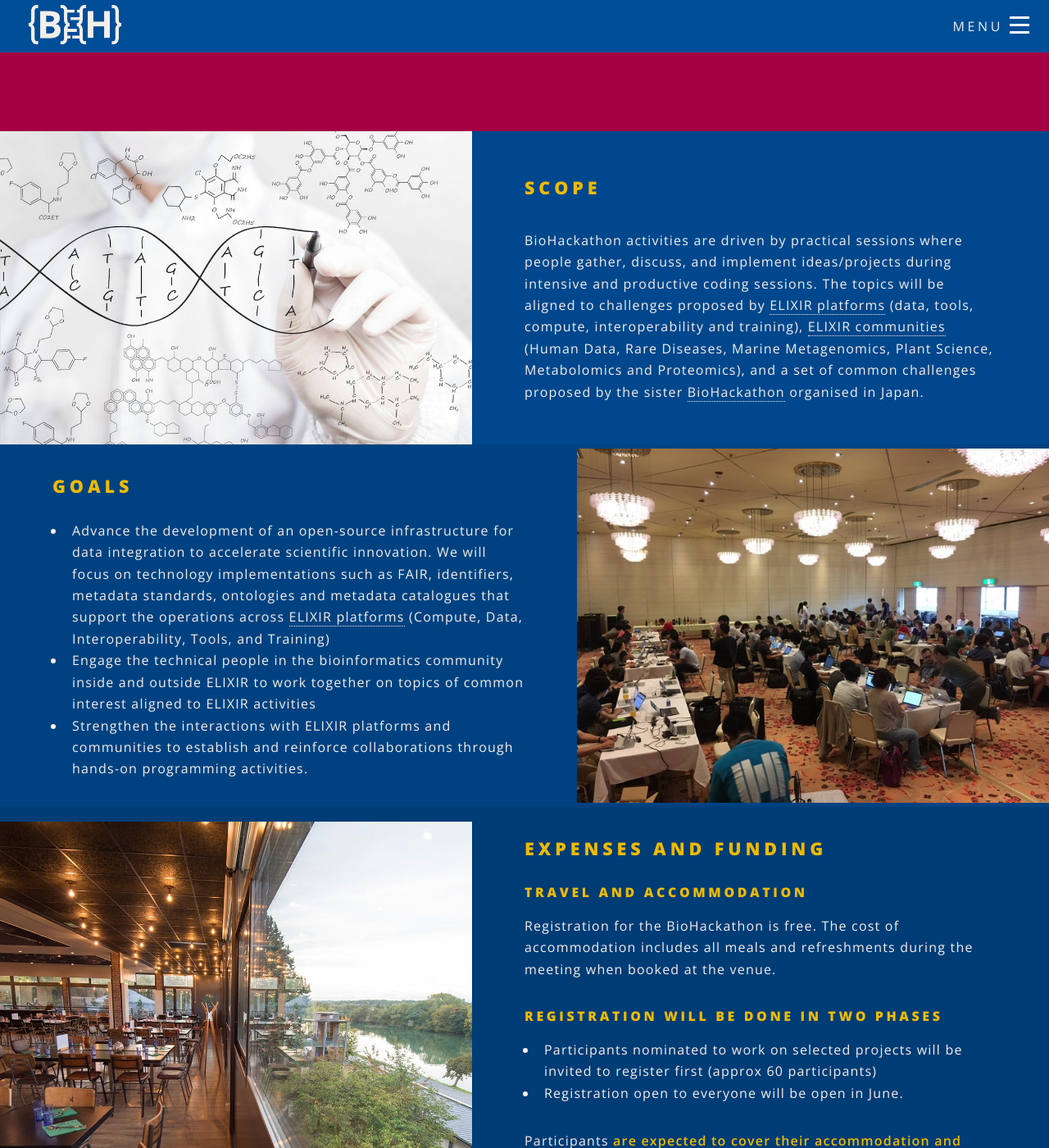
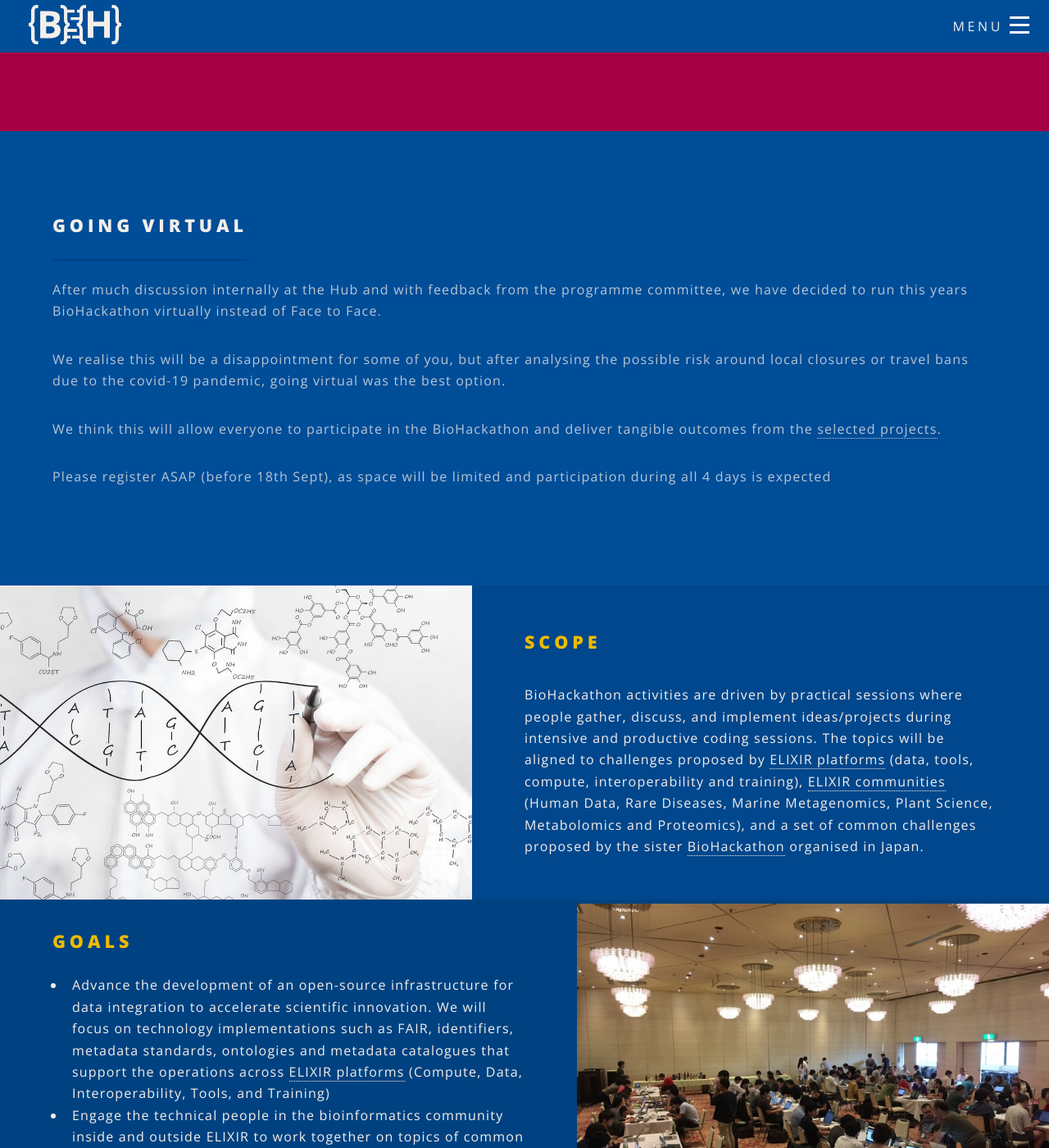
Before and after one commit to elixir-europe/biohackathon-europe-2020, a Jekyll site: the page built from index.html, in a window 1280 px wide and 1400 px high, scrolled down 896 px. Shown: the whole window at 82% size. Built offline with Jekyll 4.4.1, drawn with Linux system fonts in a browser that asks for light colours; nearby versions of some CDN libraries; some of the changed text lies outside the part shown.

Commit message:
Going virtual message, removed venue information

```diff
--- a/_includes/header.html
+++ b/_includes/header.html
@@ -20,11 +20,6 @@
 
             <li><a href="{{ site.baseurl }}/committee.html">Committee</a></li>
             <li><a href="{{ site.baseurl }}/projects.html">Projects</a></li>
-            <li>
-              <a href="{{ site.baseurl }}/venue.html">Venue</a>
-              <span class="sub-item"><i class="fa fa-angle-right" class="scrolly"></i><a href="{{ site.baseurl }}/venue.html#venue-accomodation">Accomodation</a></span>
-              <span class="sub-item"><i class="fa fa-angle-right" class="scrolly"></i><a href="{{ site.baseurl }}/venue.html#venue-access">Travel information</a></span>
-            </li>
             <li><a href="{{ site.baseurl }}/biohackathons.html">Other Biohackathons</a></li>
             <li><a href="{{ site.baseurl }}/registration.html">Registration</a></li>
             <li><a href="{{ site.baseurl }}/contact.html">Contact</a></li>
--- a/index.html
+++ b/index.html
@@ -52,6 +52,19 @@ layout: landing
 	</div>
 </section>
 
+<!-- One -->
+<section class="wrapper style1">
+	<div class="inner">
+		<header class="major">
+			<h2>Going virtual</h2>
+			<p>After much discussion internally at the Hub and with feedback from the programme committee, we have decided to run this years  BioHackathon virtually instead of Face to Face.</p>
+			<p>We realise this will be a disappointment for some of you, but after analysing the possible risk around local closures or travel bans due to the covid-19 pandemic, going virtual was the best option.</p>
+			<p>We think this will allow everyone to participate in the BioHackathon and deliver tangible outcomes from the <a href="{{ site.baseurl }}/projects.html">selected projects</a>.</p>
+			<p>Please register ASAP (before 18th Sept),  as space will be limited and participation during all 4 days is expected</p>
+		</header>
+	</div>
+</section>
+
 <!-- Two -->
 <section id="landing-scope" class="wrapper alt style2">
 	<section class="spotlight">
@@ -85,15 +98,12 @@ layout: landing
 		</div>
 		<div class="content">
 			<h2>Expenses and funding</h2>
-			<h4>Travel and accommodation</h4>
-			<p>Registration for the BioHackathon is free. The cost of accommodation includes all meals and refreshments during the meeting when booked at the venue.</p>
+			<p>Registration for the BioHackathon is free.</p>
 			<h4>Registration will be done in two phases</h4>
 			<ul type="I">
 				<li>Participants nominated to work on selected projects will be invited to register first (approx 60 participants)</li>
 				<li>Registration open to everyone will be open in June.</li>
 			</ul>
-			<p>Participants <b>are expected to cover their accommodation and travel unless invited by project leads of selected projects (see selected proposals)</b>. Staying at the venue is highly preferred, since it maximises networking with all participants and gets the most out of the hacking. </p>
-			<a href="{{ site.baseurl }}/venue.html" class="button fit">Venue and accommodation details</a>
 		</div>
 	</section>
 	<section id="landing-benefit" class="spotlight">
@@ -140,57 +150,7 @@ layout: landing
 				<p>The call for hacking projects is open from <b>2nd March </b>and will close on <b>30th April</b> 2020. All project submissions will submitted through the EasyChair submission system by the nominated project lead and should include the following details </p>
 				<a href="{{ site.baseurl }}/projects" class="button fit special">Projects</a>
 			</li>
-			<!-- <li class="feat">
-				<h3>Information required</h3>
-				<ul>
-					<li>Title and description of the project (500 max word limit)</li>
-					<li>Include how the project aligns to the ELIXIR goals around <a href="https://www.elixir-europe.org/platforms" target="_blank">platforms</a> and <a href="https://elixir-europe.org/communities" target="_blank">communities</a></li>
-					<li>The contact details of the person leading the hacking project who will further be the main correspondent (we will only contact this main correspondent </li>
-					<li>Expected outcomes from BioHackathon and beyond </li>
-					<li>Expected Audience: type of participant needed to help with the project</li>
-					<li>Number of days for the hack (Note, it is expected that all participants stay for the 4 days even though some projects may not require the full 4 days for completion )</li>
-					<li>Nominated Participant:Please name who you would like to be funded to attend for your project (this could be an expert in the field or one of the task leads. Max of 2 people should be named)</li>
-				</ul>
-			</li>
-			<li class="feat">
-				<h3>Selection criteria</h3>
-				<p>The programme organising committee will select the project based on the following criteria</p>
-				<ul>
-					<li>Alignment with <a href="https://elixir-europe.org/about-us" target="_blank">ELIXIR goals</a> around <a href="https://www.elixir-europe.org/platforms" target="_blank">platforms</a> and <a href="https://elixir-europe.org/communities" target="_blank">communities</a></li>
-					<li>Application to broader life science communities </li>
-					<li>Achievability of the timeline of delivery</li>
-					<li>Ambition - is your proposal a cutting edge project applicable to general bioinformatics?</li>
-				</ul>
-			</li>			 -->
 		</ul>
 		<a class="button fit special" href="{{ site.baseurl }}/ipdiscl.html">IP Disclaimer</a>
 	</div>
 </section>
-<section id="landing-venue" class="wrapper alt style2">
-	<section class="spotlight">
-		<div class="google-maps">
-			 <iframe src="https://www.google.com/maps/embed?pb=!1m18!1m12!1m3!1d2984.7350058861934!2d2.057663315771621!3d41.57497947924738!2m3!1f0!2f0!3f0!3m2!1i1024!2i768!4f13.1!3m3!1m2!1s0x12a493511f229323%3A0x1cb1e67daa8fc12a!2sCh%C3%A2teauform&#39;%20Campus%20La%20Mola!5e0!3m2!1sen!2suk!4v1583081526397!5m2!1sen!2suk" width="600" height="450" frameborder="0" style="border:0;" allowfullscreen=""></iframe>
-		</div>
-		<div class="content">
-			<h2>Venue</h2>
-			<p><a href="https://www.chateauform.com/en/house/campus-la-mola/">Campus La Mola</a>
-				<br /> Camí dels Plans de Can Bonvilar, S/N, 08227 Terrassa, Barcelona, Spain</p>
-			<a href="/venue" class="button small fit">Details</a>
-		</div>
-	</section>
-</section>
-<!-- CTA -->
-<!-- <section id="cta" class="wrapper style4">
-	<div class="inner">
-		<header>
-			<h2>Registration</h2>
-			<p>Registration will be open on the 1st of June</p>
-			<a href="{{ site.baseurl }}/registration" class="button special">More information</a>
-		</header>
-		<ul class="actions vertical">
-			<li>
-				<a href="https://github.com/elixir-europe/BioHackathon-projects-2019" class="button fit">BH repo</a>
-			</li>
-		</ul>
-	</div>
-</section> -->
--- a/registration.html
+++ b/registration.html
@@ -16,6 +16,11 @@ title: Registration
         <p>We recommend that every participant stays at the event venue since it maximises networking and collaboration and ensures maximum productivity in this 4 day event.
             (If you are unable to stay at the venue, please contact the organising committee biohackathon-europe@elixir-europe.org)</p>
 
+        <h2>Going virtual</h2>
+        <p>After much discussion internally at the Hub and with feedback from the programme committee, we have decided to run this years  BioHackathon virtually instead of Face to Face.</p>
+        <p>We realise this will be a disappointment for some of you, but after analysing the possible risk around local closures or travel bans due to the covid-19 pandemic, going virtual was the best option.</p>
+        <p>We think this will allow everyone to participate in the BioHackathon and deliver tangible outcomes from the <a href="{{ site.baseurl }}/projects.html">selected projects</a>.</p>
+        <p>Please register ASAP (before 18th Sept),  as space will be limited and participation during all 4 days is expected</p>
 
         <h3>Co-funding from other projects</h3>
         <p>If you can apply for funding to cover the accommodation and travel from other sources,  and you require a specific booking confirmation or invoice, please let the organisers and the venue know as soon as possible no later than the <strong>4th November.</strong></p>
```
